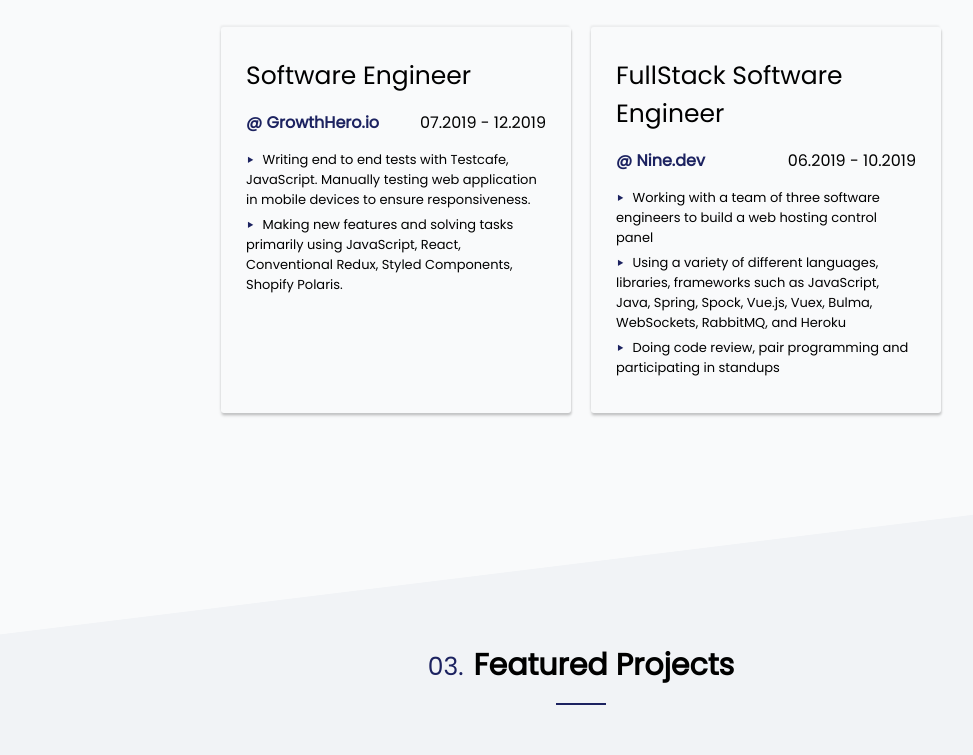
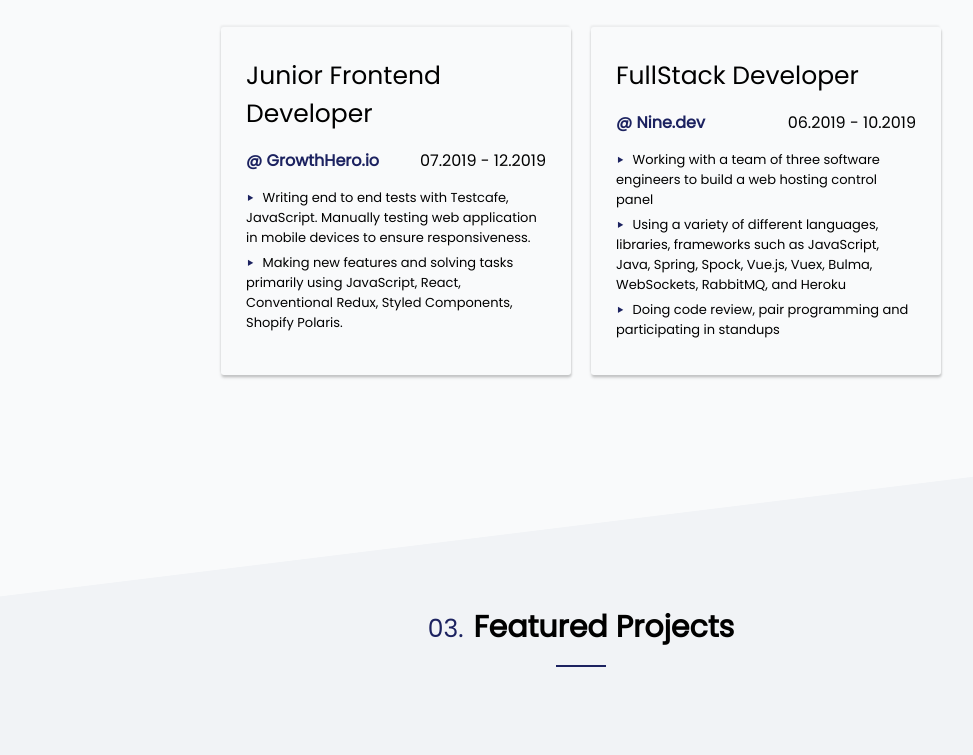
Before and after one commit to bmstefanski-archive/old-portfolio-2020, a website: page src/index.html in a window 1280 px wide. Shown: the part 1433-2188 px from the top of the page, without its empty margins (59-1032 px from the left). Drawn offline with Linux system fonts and the light colour scheme.

Commit message:
Change jobs titles

```diff
--- a/src/index.html
+++ b/src/index.html
@@ -198,7 +198,7 @@
           <div class="section-content">
             <div class="cards-container">
               <div class="card">
-                <div class="card-title">Software Engineer</div>
+                <div class="card-title">Junior Frontend Developer</div>
                 <div class="card-subtitle">
                   <p>@ GrowthHero.io</p>
                   <p>07.2019 - 12.2019</p>
@@ -215,7 +215,7 @@
                 </ul>
               </div>
               <div class="card">
-                <div class="card-title">FullStack Software Engineer</div>
+                <div class="card-title">FullStack Developer</div>
                 <div class="card-subtitle">
                   <p>@ Nine.dev</p>
                   <p>06.2019 - 10.2019</p>
```
